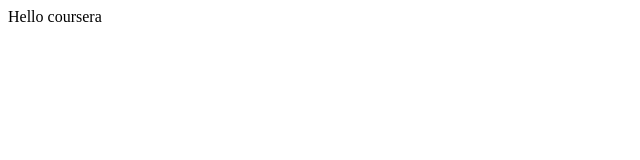
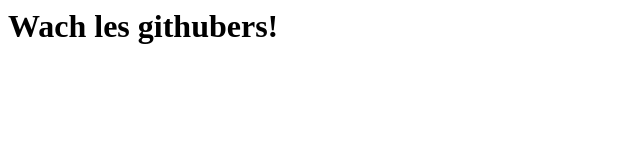
Before and after one commit to TheHunter-Coder/coursera-test, a plain HTML site: page site/index.html in a window 1280 px wide. Shown: the whole page, without its empty margins (0-640 px from the left). Drawn offline with Linux system fonts and the light colour scheme.

Commit message:
small changes

```diff
--- a/site/index.html
+++ b/site/index.html
@@ -1,8 +1,9 @@
 <html>
 <head>
-	Hello coursera
+<title>Hello coursera</title>
 </head>
 <body>
+<h1>Wach les githubers!</h1>
 </body>
 
 </html>
```
